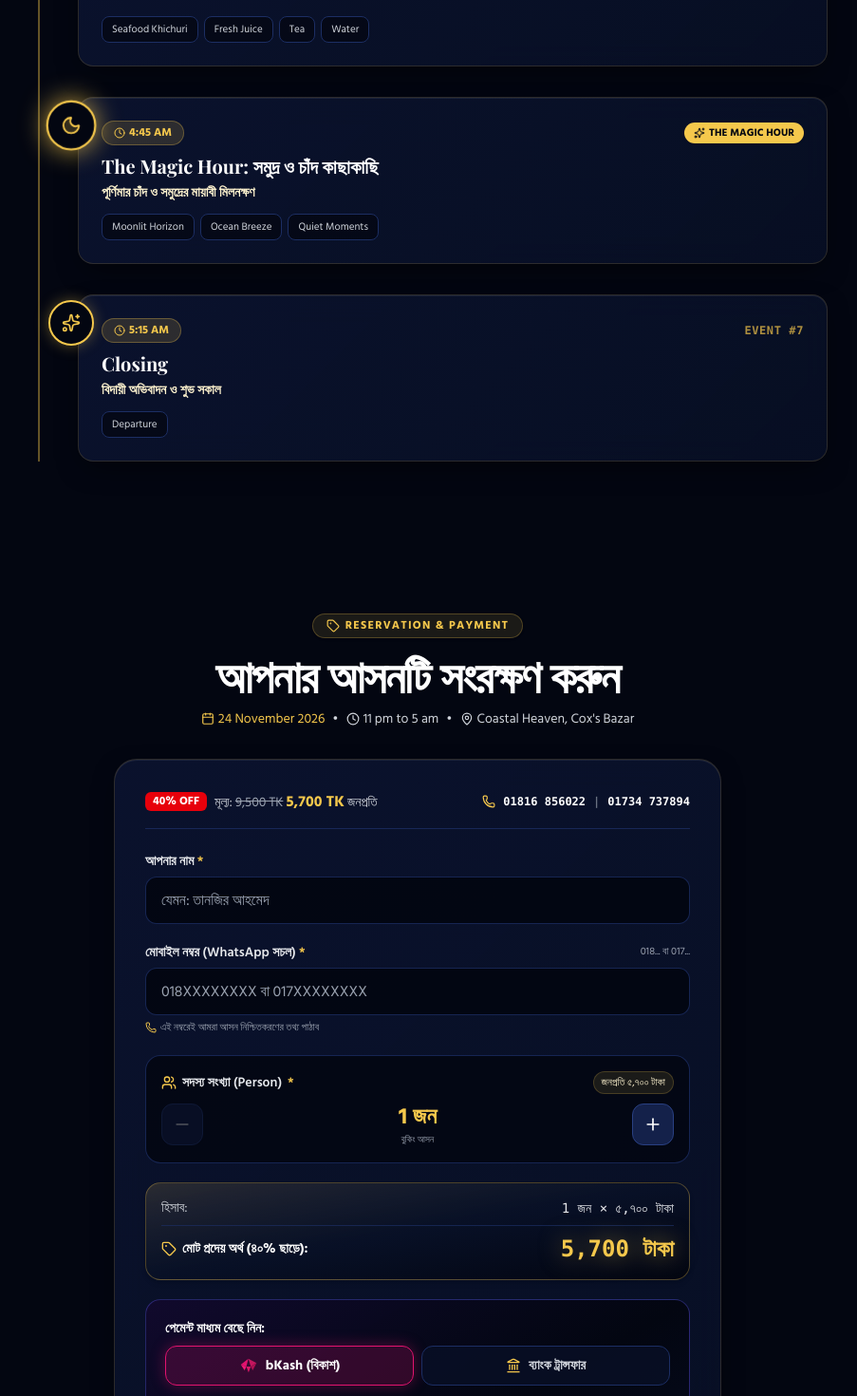
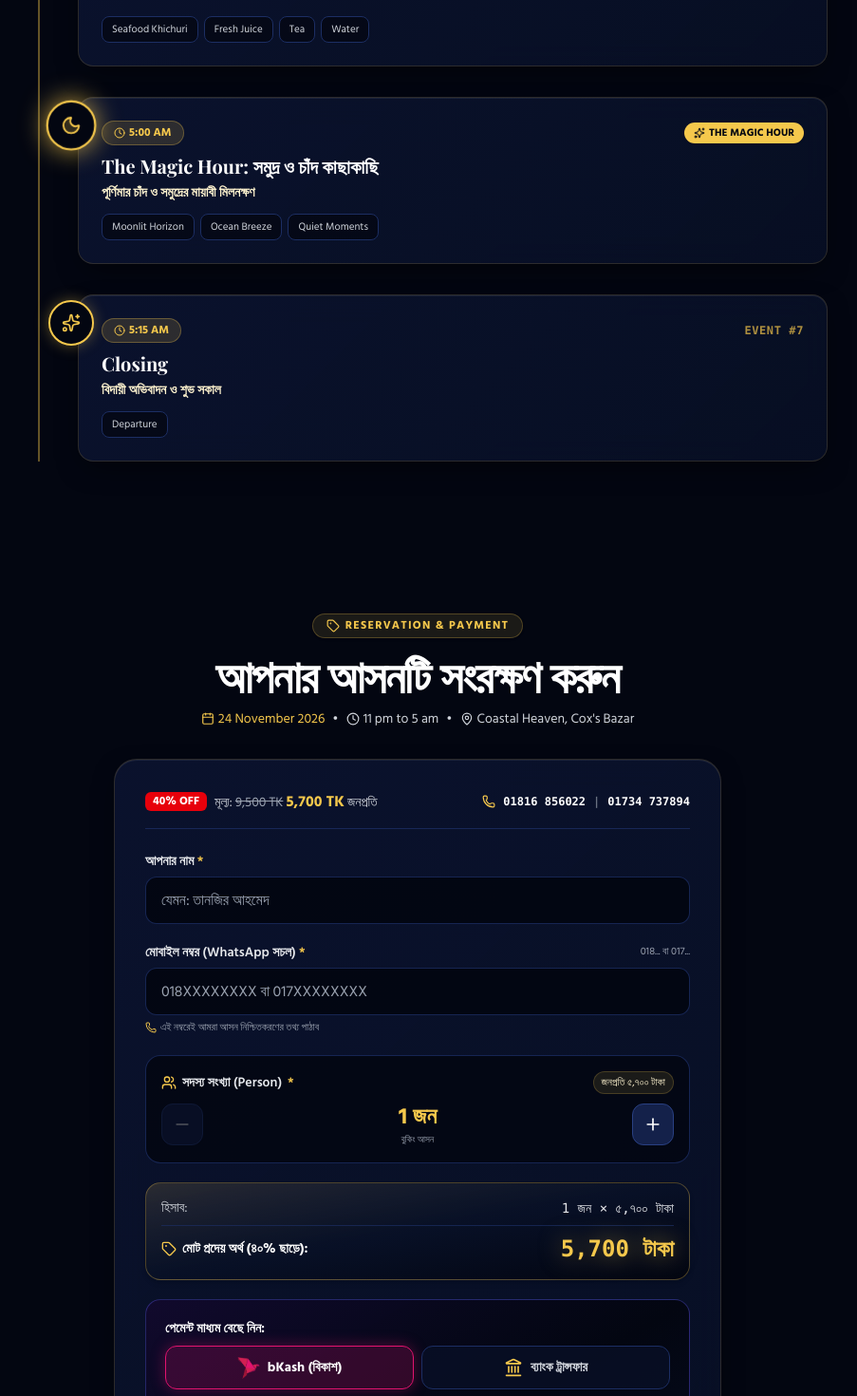
Before and after one commit to nazm0l/fullmoon, a Next.js app: page / in a window 1280 px wide. Shown: the part 2000-3470 px from the top of the page at 95% size, without its empty margins (200-1103 px from the left). Built offline with nearby package versions, Linux system fonts and the light colour scheme; no server answers.

Commit message:
feat: update magic hour to 5:00 AM and use official origami bird icon for bkash

```diff
--- a/src/components/BookingForm.tsx
+++ b/src/components/BookingForm.tsx
@@ -1,5 +1,6 @@
 "use client";
 
+import Image from "next/image";
 import { useState, useEffect, useId, FormEvent } from "react";
 import { event } from "@/content/event";
 import { normalizeBdPhone, isValidBdPhone } from "@/lib/validate";
@@ -28,19 +29,16 @@ import {
 // Official bKash Origami Logo Component
 function BkashLogo({ className = "w-5 h-5" }: { className?: string }) {
   return (
-    <svg
-      viewBox="0 0 100 100"
-      fill="none"
-      xmlns="http://www.w3.org/2000/svg"
-      className={className}
-      aria-label="bKash Logo"
-    >
-      <path d="M48.2 13.5L8.5 45.4L37.8 55.6L48.2 13.5Z" fill="#E2136E" />
-      <path d="M48.2 13.5L91.5 35.8L61.2 55.6L48.2 13.5Z" fill="#C4165E" />
-      <path d="M37.8 55.6L49.5 86.5L61.2 55.6H37.8Z" fill="#D81766" />
-      <path d="M8.5 45.4L28.5 75.2L37.8 55.6L8.5 45.4Z" fill="#F01876" />
-      <path d="M91.5 35.8L71.5 75.2L61.2 55.6L91.5 35.8Z" fill="#B01052" />
-    </svg>
+    <span className={`inline-flex items-center justify-center shrink-0 ${className}`}>
+      <Image
+        src="/images/bkash-logo.png"
+        alt="bKash"
+        width={32}
+        height={32}
+        className="w-full h-full object-contain"
+        unoptimized
+      />
+    </span>
   );
 }
 
@@ -504,7 +502,7 @@ export default function BookingForm() {
                         : "bg-night-900/80 border-night-700 text-gray-300 hover:border-night-600"
                     }`}
                   >
-                    <BkashLogo className="w-5 h-5 shrink-0" />
+                    <BkashLogo className="w-5 h-5 sm:w-6 sm:h-6 shrink-0" />
                     <span>bKash (বিকাশ)</span>
                   </button>
 
@@ -521,7 +519,7 @@ export default function BookingForm() {
                         : "bg-night-900/80 border-night-700 text-gray-300 hover:border-night-600"
                     }`}
                   >
-                    <Landmark className="w-4 h-4 text-moon-gold shrink-0" />
+                    <Landmark className="w-4 h-4 sm:w-5 sm:h-5 text-moon-gold shrink-0" />
                     <span>ব্যাংক ট্রান্সফার</span>
                   </button>
                 </div>
@@ -533,7 +531,7 @@ export default function BookingForm() {
                   <div className="flex items-center justify-between bg-night-900/90 border border-[#E2136E]/40 rounded-xl px-3.5 py-3 text-xs shadow-sm">
                     <div className="flex flex-col">
                       <div className="flex items-center gap-2">
-                        <BkashLogo className="w-5 h-5 shrink-0" />
+                        <BkashLogo className="w-6 h-6 shrink-0" />
                         <span className="font-bold text-white text-xs sm:text-sm">
                           bKash Personal (Send Money)
                         </span>
--- a/src/content/event.ts
+++ b/src/content/event.ts
@@ -108,8 +108,8 @@ export const event = {
       id: "magic-hour",
       titleEn: "The Magic Hour: সমুদ্র ও চাঁদ কাছাকাছি",
       titleBn: "ম্যাজিক আওয়ার: সমুদ্র ও চাঁদ কাছাকাছি",
-      desc: "ভোর ৪:৪৫ মিনিটে পূর্ণিমার চাঁদ যখন সাগরের একেবারে কাছাকাছি নেমে আসে—এক মায়াবী অপার্থিব মুহূর্ত।",
-      badge: "4:45 AM",
+      desc: "ভোর ৫:০০ মিনিটে পূর্ণিমার চাঁদ যখন সাগরের একেবারে কাছাকাছি নেমে আসে—এক মায়াবী অপার্থিব মুহূর্ত।",
+      badge: "5:00 AM",
       image: "/images/poster-highlights.jpg",
     },
   ],
@@ -158,7 +158,7 @@ export const event = {
       items: ["Seafood Khichuri", "Fresh Juice", "Tea", "Water"],
     },
     {
-      time: "4:45 AM",
+      time: "5:00 AM",
       title: "The Magic Hour: সমুদ্র ও চাঁদ কাছাকাছি",
       subtitle: "পূর্ণিমার চাঁদ ও সমুদ্রের মায়াবী মিলনক্ষণ",
       isMagicHour: true,
```
Also changed, not shown: public/images/bkash-logo.png (added).
